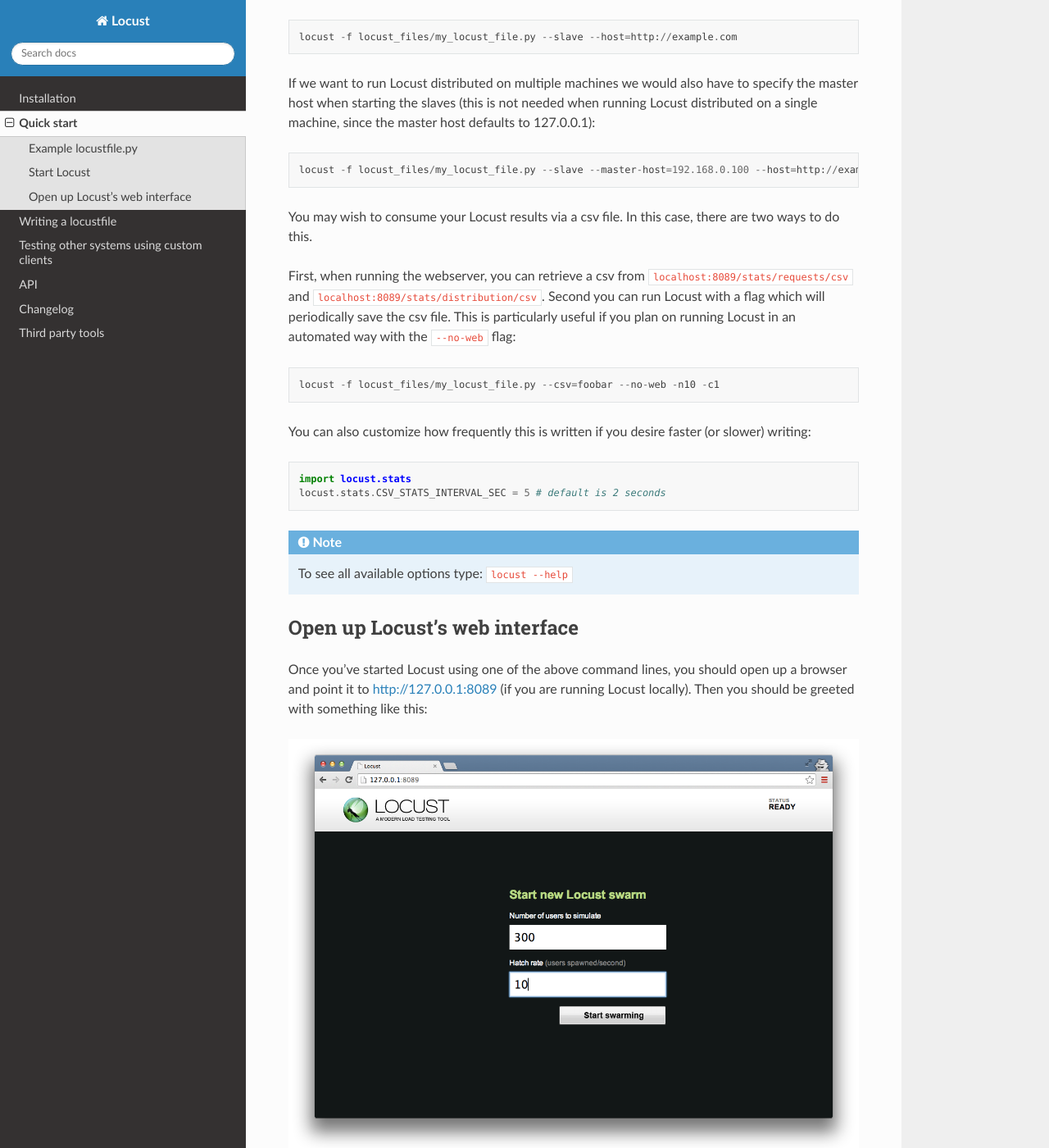
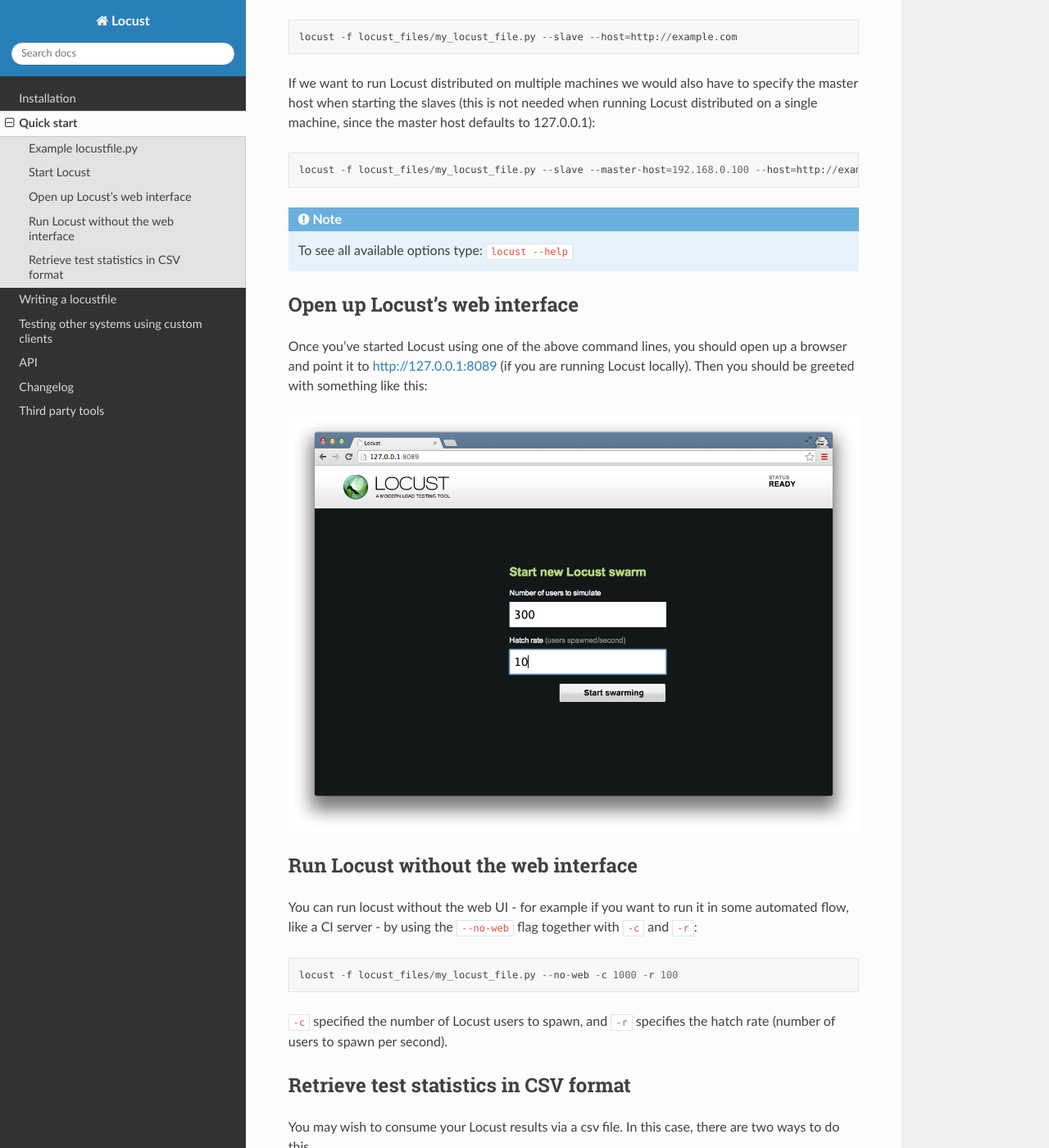
Before and after one commit to locustio/locust, a Sphinx documentation site: the page built from docs/quickstart.rst, in a window 1280 px wide and 1400 px high, scrolled down 1976 px. Shown: the whole window at 82% size. Built offline with Sphinx 7.4.7 and the Read the Docs theme 2.0.0, drawn with Linux system fonts in a browser that asks for light colours; pages that are not in the unit, such as notebooks, are missing from menus; some of the changed text lies outside the part shown.

Commit message:
Restructured quickstart documentaiton and added info about running Locust headless

```diff
--- a/docs/quickstart.rst
+++ b/docs/quickstart.rst
@@ -101,19 +101,6 @@
 
     locust -f locust_files/my_locust_file.py --slave --master-host=192.168.0.100 --host=http://example.com
 
-You may wish to consume your Locust results via a csv file. In this case, there are two ways to do this.
-
-First, when running the webserver, you can retrieve a csv from ``localhost:8089/stats/requests/csv`` and ``localhost:8089/stats/distribution/csv``.
-Second you can run Locust with a flag which will periodically save the csv file. This is particularly useful
-if you plan on running Locust in an automated way with the ``--no-web`` flag::
-
-    locust -f locust_files/my_locust_file.py --csv=foobar --no-web -n10 -c1
-
-You can also customize how frequently this is written if you desire faster (or slower) writing::
-
-
-    import locust.stats
-    locust.stats.CSV_STATS_INTERVAL_SEC = 5 # default is 2 seconds
 
 .. note::
 
@@ -128,3 +115,34 @@
 greeted with something like this:
 
 .. image:: images/webui-splash-screenshot.png
+
+
+Run Locust without the web interface
+====================================
+
+You can run locust without the web UI - for example if you want to run it in some automated flow,
+like a CI server - by using the ``--no-web`` flag together with ``-c`` and ``-r``::
+
+    locust -f locust_files/my_locust_file.py --no-web -c 1000 -r 100
+
+``-c`` specified the number of Locust users to spawn, and ``-r`` specifies the hatch rate
+(number of users to spawn per second).
+
+
+
+Retrieve test statistics in CSV format
+======================================
+
+You may wish to consume your Locust results via a csv file. In this case, there are two ways to do this.
+
+When running the web UI, you can retrieve CSV files under the Download Data tab.
+
+You can also run Locust with a flag which will periodically save the CSV file. This is particularly useful
+if you plan on running Locust in an automated way with the ``--no-web`` flag::
+
+    locust -f locust_files/my_locust_file.py --csv=foobar --no-web -n10 -c1
+
+You can also customize how frequently this is written if you desire faster (or slower) writing::
+
+    import locust.stats
+    locust.stats.CSV_STATS_INTERVAL_SEC = 5 # default is 2 seconds
```
